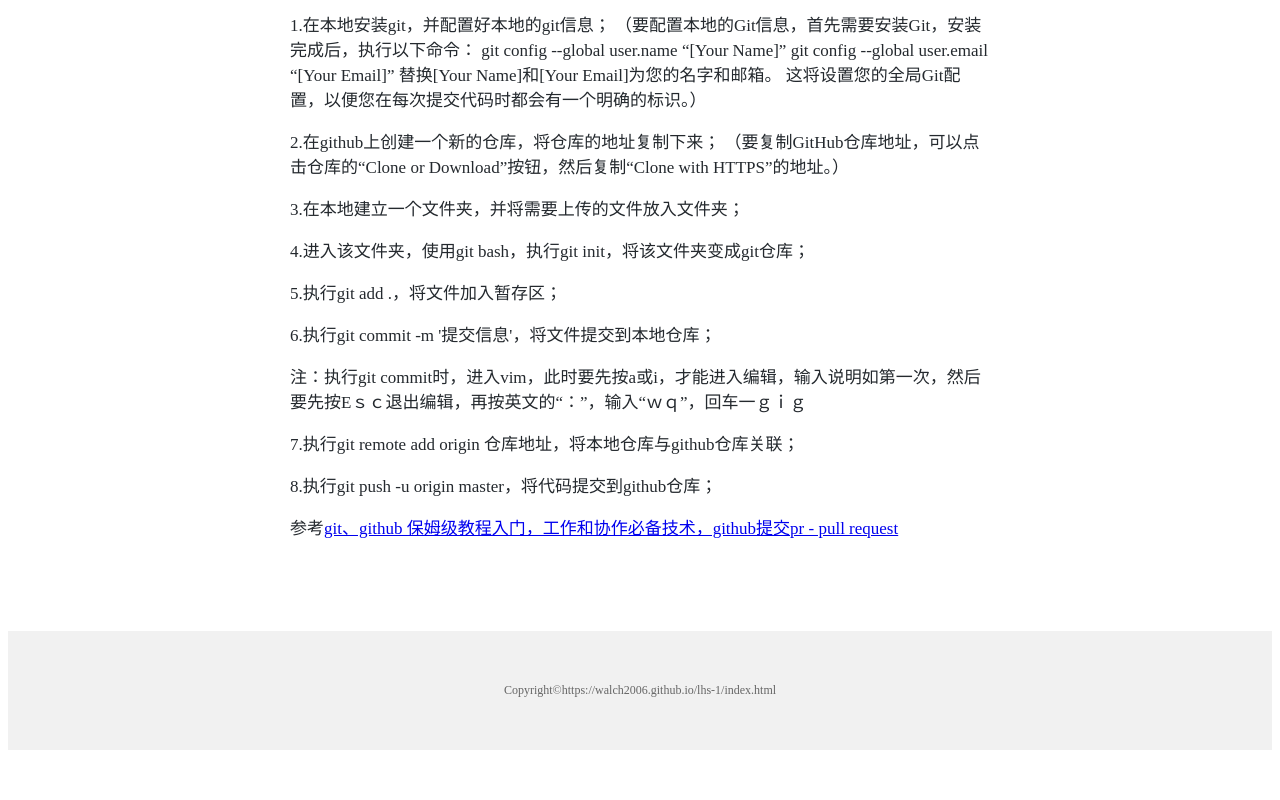
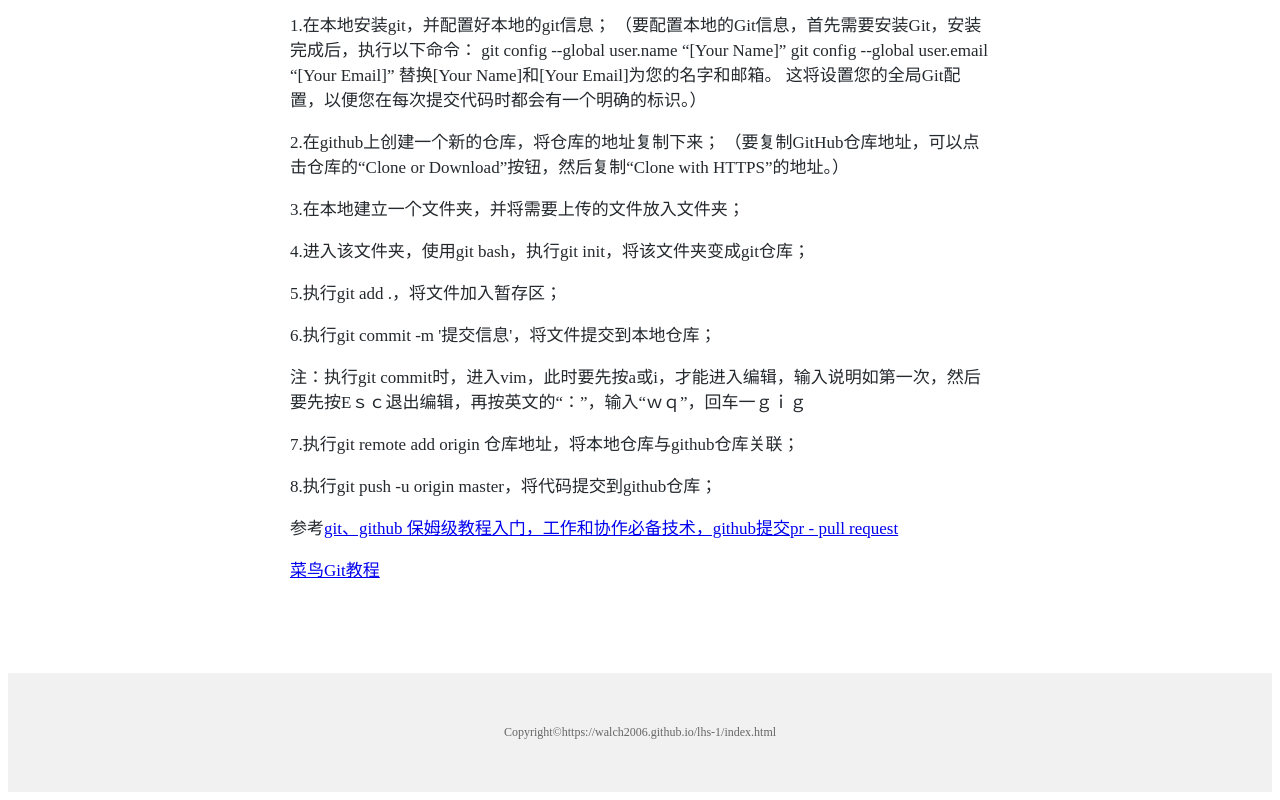
Before and after one commit to walch2006/mygithub, a plain HTML site: page study.html in a window 1280 px wide. Shown: the part 644-1444 px from the top of the page. Before the commit the page ends 1402 px from the top, so only its background shows below. Drawn offline with Linux system fonts and the light colour scheme.

Commit message:
加了菜鸟Git教程链接

```diff
--- a/study.html
+++ b/study.html
@@ -50,7 +50,7 @@ git config --global user.name “[Your Name]” git config --global user.email
 <p>7.执行git remote add origin 仓库地址，将本地仓库与github仓库关联；</p>
 <p>8.执行git push -u origin master，将代码提交到github仓库；</p>
 <p>参考<a href="https://www.bilibili.com/video/BV1s3411g7PS/?spm_id_from=333.999.0.0&vd_source=2c6b7e8c549358289c19df3d5c5cb9e0">git、github 保姆级教程入门，工作和协作必备技术，github提交pr - pull request</a></p>
-
+<p><a href="https://www.runoob.com/git/git-tutorial.html">菜鸟Git教程</a></p>
     </article>
     <footer style="
     margin-top: 60px;
```
